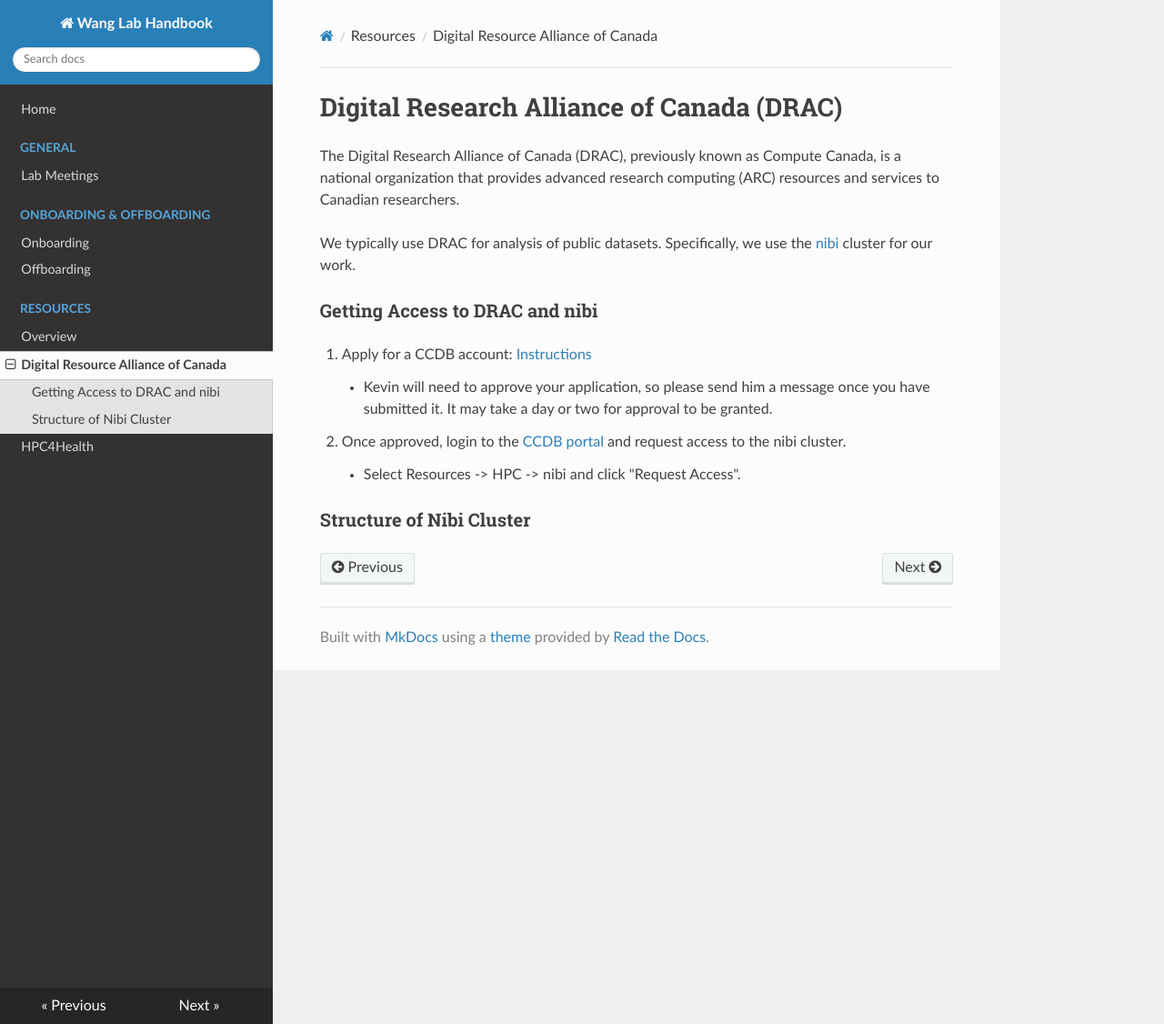
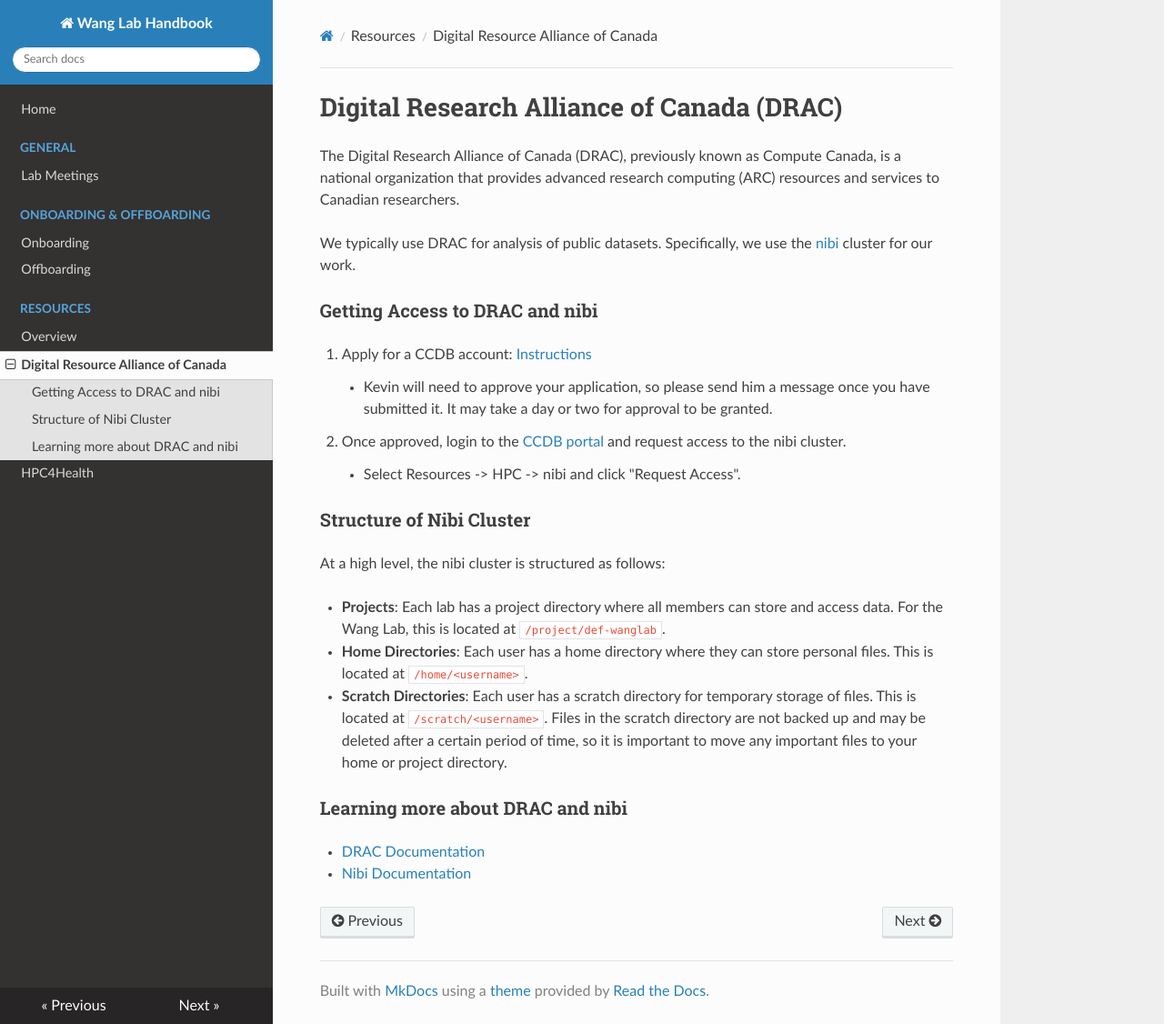
Before and after one commit to wanglab-cns/handbook, an MkDocs documentation site: the page built from docs/resources/drac.md, in a window 1280 px wide and 1126 px high. Shown: the whole window at 91% size. Built offline with MkDocs 1.6.1, drawn with Linux system fonts in a browser that asks for light colours; nearby versions of some CDN libraries.

Commit message:
Updated DRAC information and welcome page

```diff
--- a/docs/resources/drac.md
+++ b/docs/resources/drac.md
@@ -11,3 +11,14 @@
     - Select Resources -> HPC -> nibi and click "Request Access".
 
 ### Structure of Nibi Cluster
+At a high level, the nibi cluster is structured as follows:
+
+- **Projects**: Each lab has a project directory where all members can store and access data. For the Wang Lab, this is located at `/project/def-wanglab`.
+
+- **Home Directories**: Each user has a home directory where they can store personal files. This is located at `/home/<username>`.
+
+- **Scratch Directories**: Each user has a scratch directory for temporary storage of files. This is located at `/scratch/<username>`. Files in the scratch directory are not backed up and may be deleted after a certain period of time, so it is important to move any important files to your home or project directory.
+
+### Learning more about DRAC and nibi
+- [DRAC Documentation](https://docs.alliancecan.ca/wiki/Technical_documentation)
+- [Nibi Documentation](https://docs.alliancecan.ca/wiki/Nibi)
```
Also changed, not shown: README.md (+2 -3 lines), docs/index.md (+2 -0 lines), docs/resources/resources.md (+2 -2 lines).
